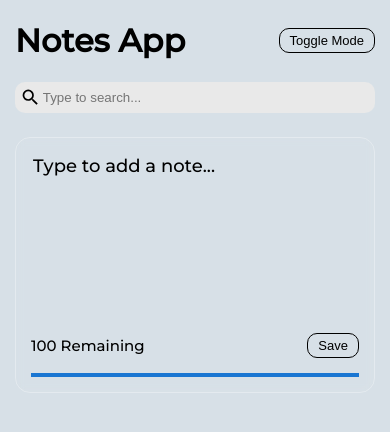
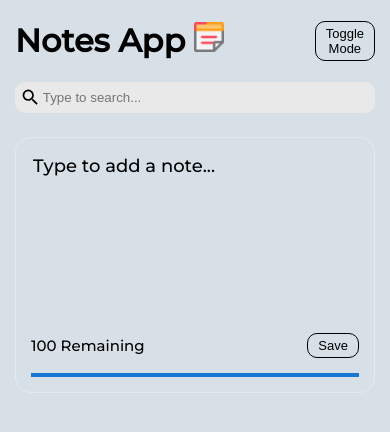
Before and after one commit to M0Shalaan/notes_app_react, a React (Create React App) app: page / in a window 390 px wide. Shown: the top 432 px of the page. Built offline with nearby package versions, Linux system fonts and the light colour scheme.

Commit message:
added img

```diff
--- a/src/components/Header.js
+++ b/src/components/Header.js
@@ -1,41 +1,20 @@
 import React from "react";
-
+import note from "./images/note.png";
 const Header = ({ handleToggleDarkMode }) => {
   return (
     <div className="header">
-      <h1>Notes App</h1>
+      <h1>
+        Notes App <img src={note} alt="note " className="header-img" />{" "}
+      </h1>
       <button
-      className="save"
+        className="save"
         onClick={() =>
           handleToggleDarkMode((previousDarkMode) => !previousDarkMode)
         }
-       >Toggle Mode</button>
-    </div>
-  );
-};
-export default Header;
-
-
-/*
-
-import React from "react";
-
-const Header = ({ handleToggleDarkMode }) => {
-  return (
-    <div className="header">
-      <h1>Notes</h1>
-      <button
-        onClick={() =>
-          handleToggleDarkMode((previousDarkMode) => !previousDarkMode)
-        }
-        className="save"
       >
         Toggle Mode
       </button>
     </div>
   );
 };
-
 export default Header;
-
-*/
--- a/src/index.css
+++ b/src/index.css
@@ -1,5 +1,4 @@
-@import url('https://fonts.googleapis.com/css2?family=Montserrat:wght@500&display=swap');
-
+@import url("https://fonts.googleapis.com/css2?family=Montserrat:wght@500&display=swap");
 
 body {
   margin: 0;
@@ -8,23 +7,23 @@ body {
   /* background-color: rgb(112, 106, 106); */
   background-repeat: no-repeat;
   background-size: cover;
-  font-family: 'Montserrat', sans-serif;
+  font-family: "Montserrat", sans-serif;
   -webkit-font-smoothing: antialiased;
   -moz-osx-font-smoothing: grayscale;
 }
 
 code {
-  font-family: source-code-pro, Menlo, Monaco, Consolas, 'Courier New',
+  font-family: source-code-pro, Menlo, Monaco, Consolas, "Courier New",
     monospace;
 }
 
-.header{
+.header {
   display: flex;
   align-items: center;
   justify-content: space-between;
 }
 
-.dark-mode{
+.dark-mode {
   color: #fff;
   /* background-image: url('../src/Components/img/background.jpg'); */
   background: rgb(56, 73, 141);
@@ -33,7 +32,7 @@ code {
   background-size: cover;
 }
 
-.container{
+.container {
   max-width: 960px;
   margin-right: auto;
   margin-left: auto;
@@ -46,7 +45,7 @@ code {
   color: #000;
 }
 
-.note{
+.note {
   /* background: rgba(255, 255, 255, 0.1); */
   backdrop-filter: blur(5px);
   box-shadow: inset -6px -4px 2px rgba(255, 255, 255, 0.03);
@@ -57,14 +56,14 @@ code {
   min-height: 140px;
   display: flex;
   flex-direction: column;
-  justify-content:  space-between;
+  justify-content: space-between;
   word-wrap: break-word;
   font-size: 18px;
-  font-family: 'Montserrat', sans-serif;
+  font-family: "Montserrat", sans-serif;
   white-space: pre-wrap;
 }
 
-.notes-list{
+.notes-list {
   max-width: 1200px;
   margin: 0 auto;
   display: grid;
@@ -72,22 +71,25 @@ code {
   grid-template-columns: repeat(3, minmax(300px, 1fr));
 }
 
-.note-footer{
+.note-footer {
   display: flex;
   align-items: center;
-  justify-content:space-between;
+  justify-content: space-between;
   margin-bottom: 15px;
 }
 
 @media screen and (max-width: 900px) {
-  .notes-list{
+  .notes-list {
     grid-template-columns: repeat(2, minmax(300px, 1fr));
   }
+
 }
 
 @media screen and (max-width: 500px) {
-  .notes-list{
-      grid-template-columns:  repeat(1, minmax(200px, 1fr));
+
+
+  .notes-list {
+    grid-template-columns: repeat(1, minmax(200px, 1fr));
   }
 }
 
@@ -98,10 +100,10 @@ code {
   color: #000;
   resize: none;
   font-size: 18px;
-  font-family: 'Montserrat', sans-serif;
+  font-family: "Montserrat", sans-serif;
 }
 
-.note textarea::placeholder{
+.note textarea::placeholder {
   color: #000;
 }
 
@@ -126,11 +128,11 @@ code {
   color: #e2dde7;
 }
 
-.delete-icon{
+.delete-icon {
   cursor: pointer;
 }
 
-.search{
+.search {
   display: flex;
   align-items: center;
   background-color: rgb(233, 233, 233);
@@ -139,12 +141,20 @@ code {
   margin-bottom: 1.5em;
 }
 
-
-.search input{
+.search input {
   border: none;
   background-color: rgb(233, 233, 233);
 }
 
-.search input:focus{
+.search input:focus {
   outline: none;
 }
+
+.header-img {
+  width: 5%;
+}
+@media screen and (max-width: 500px) {
+.header-img{
+  width: 10%;
+}
+}
```
Also changed, not shown: src/components/images/note.png (added). Lines whose indentation alone changed are shown as unchanged.
